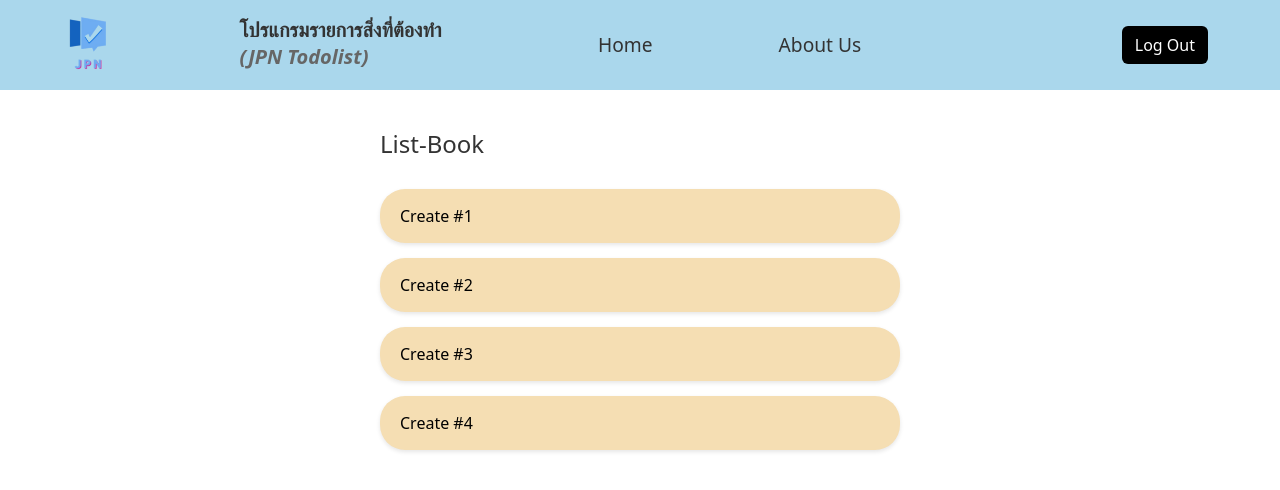
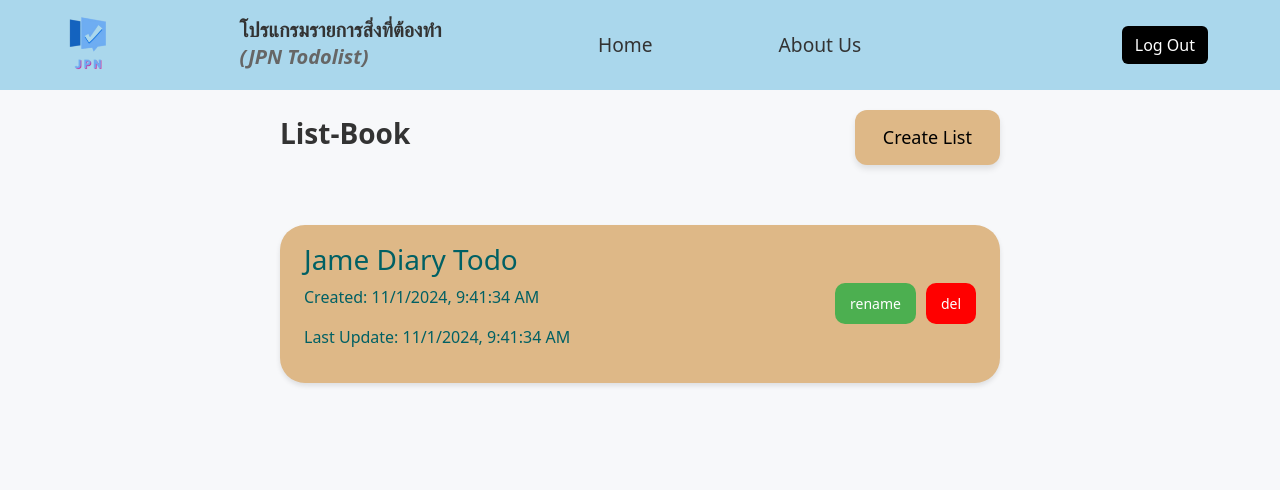
Before and after one commit to Poomlak/TODOLISTJPN, a React (Create React App) app in the folder jpn-project/: page /menutodo in a window 1280 px wide. Shown: the top 490 px of the page. Built offline with nearby package versions, Linux system fonts and the light colour scheme.

Commit message:
menutodo ver1

```diff
--- a/jpn-project/package.json
+++ b/jpn-project/package.json
@@ -17,6 +17,7 @@
     "nodemailer": "^6.9.15",
     "nodemon": "^3.1.7",
     "react": "^18.3.1",
+    "react-content": "^0.0.1",
     "react-dom": "^18.3.1",
     "react-icon": "^1.0.0",
     "react-icons": "^5.3.0",
--- a/jpn-project/src/menutodo/menutodo.css
+++ b/jpn-project/src/menutodo/menutodo.css
@@ -1,93 +1,83 @@
 .menu-container {
   width: 100%;
   min-height: 100vh;
-  background-color: white;
+  background-color: #f7f8fa; /* Keep soft background */
 }
 
-.list-container {
-  padding: 40px;
-  max-width: 600px;
+.list-header {
+  display: flex;
+  justify-content: space-between;
+  align-items: center;
+  padding: 20px 40px;
+  max-width: 800px; /* Make it wider */
   margin: 0 auto;
 }
 
 .list-title {
-  font-size: 24px;
+  font-size: 28px; /* Slightly larger */
   color: #333;
-  margin-bottom: 30px;
-  font-weight: normal;
+  font-weight: 600;
+}
+
+.main-create {
+  background-color: #deb887;
+  color: rgb(0, 0, 0);
+  border: none;
+  padding: 14px 28px;
+  border-radius: 12px;
+  font-size: 18px;
+  box-shadow: 0 4px 6px rgba(0, 0, 0, 0.1);
+  transition: background-color 0.3s ease, transform 0.3s ease;
+}
+
+.main-create:hover {
+  background-color: #ebce98;
+  transform: translateY(-3px);
+}
+
+.list-container {
+  padding: 20px 40px;
+  max-width: 800px; /* Increase width */
+  margin: 0 auto;
+  margin-top: 20px; /* Space below header */
 }
 
 .button-container {
   display: flex;
   flex-direction: column;
-  gap: 15px; /* ระยะห่างระหว่างปุ่ม */
+  gap: 16px; /* Space between buttons */
 }
 
-.create-button {
-  background-color: #f5deb3; /* สีพื้นหลังแบบ beige */
-  border: none;
-  padding: 15px 20px;
-  border-radius: 25px; /* ทำให้มีความโค้งมน */
+.list-item {
+  display: flex;
+  justify-content: space-between;
+  align-items: center;
+  background-color: #deb887;
+  padding: 18px 24px;
+  border-radius: 25px;
   font-size: 16px;
-  color: #000;
-  cursor: pointer;
-  text-align: left;
-  box-shadow: 0 2px 4px rgba(0, 0, 0, 0.1); /* เพิ่มเงา */
-  transition: all 0.3s ease;
+  color: #006064;
+  box-shadow: 0 3px 5px rgba(0, 0, 0, 0.1);
 }
 
-.create-button:hover {
-  background-color: #deb887; /* สีเข้มขึ้นเมื่อ hover */
-  transform: translateY(-2px);
-  box-shadow: 0 4px 6px rgba(0, 0, 0, 0.15);
+.list-content {
+  text-align: left;
 }
 
-/* ปรับให้รองรับหน้าจอขนาดต่างๆ */
-@media (max-width: 768px) {
-  .list-container {
-    padding: 20px;
-  }
-
-  .create-button {
-    font-size: 14px;
-    padding: 12px 16px;
-  }
-}
-.custom-popup {
-  background-color: #f0f8ff; /* พื้นหลังสีฟ้าอ่อน */
-  border-radius: 15px; /* ขอบมน */
-  padding: 20px;
-  font-family: "Arial", sans-serif;
-  box-shadow: 0px 0px 15px rgba(0, 0, 0, 0.2); /* เงารอบกล่อง */
+.rename-button, .delete-button {
+  background-color: red;
+  color: white;
+  border: none;
+  padding: 10px 15px;
+  border-radius: 10px;
+  font-size: 14px;
+  margin-left: 10px;
 }
 
-.custom-title {
-  color: #4caf50; /* สีเขียว */
-  font-weight: bold;
-  font-size: 24px;
+.rename-button {
+  background-color: #4CAF50;
 }
 
-.custom-html {
-  color: #555;
-  margin-top: 10px;
-  font-size: 18px;
+.rename-button:hover, .delete-button:hover {
+  opacity: 0.8;
 }
-
-.custom-confirm-button {
-  background-color: #4caf50 !important; /* ปุ่มยืนยันสีเขียว */
-  color: white !important;
-  border-radius: 8px;
-  padding: 10px 20px;
-}
-
-.custom-cancel-button {
-  background-color: #f44336 !important; /* ปุ่มยกเลิกสีแดง */
-  color: white !important;
-  border-radius: 8px;
-  padding: 10px 20px;
-}
-
-.custom-success-popup {
-  background-color: #e8f5e9; /* สีพื้นหลังสำเร็จ */
-  color: #2e7d32;
-}
--- a/jpn-project/src/menutodo/menutodo.js
+++ b/jpn-project/src/menutodo/menutodo.js
@@ -1,30 +1,34 @@
-import React from "react";
+import React, { useState } from "react";
 import Swal from "sweetalert2";
 import withReactContent from "sweetalert2-react-content";
 import "./menutodo.css";
 import Navbarmenutodo from "./../allnavbars/Navbarmenutodo";
-import logo from "../allnavbars/jpn_logo.png"; // นำเข้ารูป
+import logo from "../allnavbars/jpn_logo.png";
 import { useNavigate } from "react-router-dom";
 
 const MySwal = withReactContent(Swal);
 
 const Menutodo = () => {
-  const navigate = useNavigate(); // useNavigate ต้องทำงานภายใน <Router>
+  const [list, setList] = useState([
+    {
+      name: "Jame Diary Todo",
+      created: new Date().toLocaleString(),
+      updated: new Date().toLocaleString(),
+    },
+  ]); // State to store the list of items
+  const navigate = useNavigate();
+
   const goTodomain = () => {
     navigate("/todomain");
   };
+
+  // Handle adding a new list
   const handleCreate = async () => {
     const { value: listName } = await MySwal.fire({
-      //   title: <strong>JPN</strong>,
       html: (
         <div>
-          <p>กรอกชื่อสมุดรายการ :</p>
-          <input
-            type="text"
-            id="list-name"
-            className="swal2-input"
-            placeholder="ชื่อสมุด"
-          />
+          <h4>กรอกชื่อสมุดรายการ:</h4>
+          <input id="list-name" className="swal2-input" placeholder="ชื่อสมุดรายการ" />
         </div>
       ),
       imageUrl: logo,
@@ -46,8 +50,14 @@ const Menutodo = () => {
     });
 
     if (listName) {
+      const newItem = {
+        name: listName,
+        created: new Date().toLocaleString(),
+        updated: new Date().toLocaleString(),
+      };
+      setList([...list, newItem]); // Add new item to the list
       Swal.fire({
-        title: `สมุดรายการ: ${listName}`, // เปลี่ยนชื่อกล่องเป็นค่าที่กรอกมา
+        title: `สมุดรายการ: ${listName}`,
         text: "บันทึกเรียบร้อย!",
         icon: "success",
         customClass: {
@@ -58,24 +68,84 @@ const Menutodo = () => {
     }
   };
 
+  // Handle renaming an item
+  const handleRename = async (index) => {
+    const { value: newName } = await MySwal.fire({
+      title: "เปลี่ยนชื่อสมุดรายการ",
+      input: "text",
+      inputValue: list[index].name,
+      showCancelButton: true,
+      confirmButtonText: "ยืนยัน",
+      cancelButtonText: "ยกเลิก",
+      confirmButtonColor: "#4CAF50",
+      cancelButtonColor: "#f44336",
+      inputValidator: (value) => {
+        if (!value) {
+          return "กรุณากรอกชื่อใหม่!";
+        }
+      },
+    });
+
+    if (newName) {
+      const updatedList = [...list];
+      updatedList[index] = {
+        ...updatedList[index],
+        name: newName,
+        updated: new Date().toLocaleString(),
+      };
+      setList(updatedList); // Update the name of the item
+      Swal.fire({
+        title: "เปลี่ยนชื่อสำเร็จ",
+        icon: "success",
+      });
+    }
+  };
+
+  // Handle deleting an item
+  const handleDelete = (index) => {
+    MySwal.fire({
+      title: "ต้องการลบสมุดบันทึกหรือไม่?",
+      imageUrl: logo,
+      imageWidth: 80,
+      imageHeight: 80,
+      showCancelButton: true,
+      confirmButtonText: "ยืนยัน",
+      cancelButtonText: "ยกเลิก",
+      confirmButtonColor: "#f44336",
+      cancelButtonColor: "#4CAF50",
+    }).then((result) => {
+      if (result.isConfirmed) {
+        const updatedList = list.filter((_, i) => i !== index);
+        setList(updatedList); // Remove the item from the list
+        Swal.fire("ลบสำเร็จ!", "", "success");
+      }
+    });
+  };
+
   return (
     <div className="menu-container">
       <Navbarmenutodo />
+      <div className="list-header">
+        <h1 className="list-title">List-Book</h1>
+        <button className="main-create" onClick={handleCreate}>
+          Create List
+        </button>
+      </div>
       <div className="list-container">
-        <h2 className="list-title">List-Book</h2>
         <div className="button-container">
-          <button className="create-button" onClick={handleCreate}>
-            Create #1
-          </button>
-          <button className="create-button" onClick={handleCreate}>
-            Create #2
-          </button>
-          <button className="create-button" onClick={handleCreate}>
-            Create #3
-          </button>
-          <button className="create-button" onClick={handleCreate}>
-            Create #4
-          </button>
+          {list.map((item, index) => (
+            <div key={index} className="list-item">
+              <div className="list-content">
+                <h3>{item.name}</h3>
+                <p>Created: {item.created}</p>
+                <p>Last Update: {item.updated}</p>
+              </div>
+              <div className="action-buttons">
+                <button className="rename-button" onClick={() => handleRename(index)}>rename</button>
+                <button className="delete-button" onClick={() => handleDelete(index)}>del</button>
+              </div>
+            </div>
+          ))}
         </div>
       </div>
     </div>
```
Also changed, not shown: 1 other file (tests, documents, lock files or other folders).
